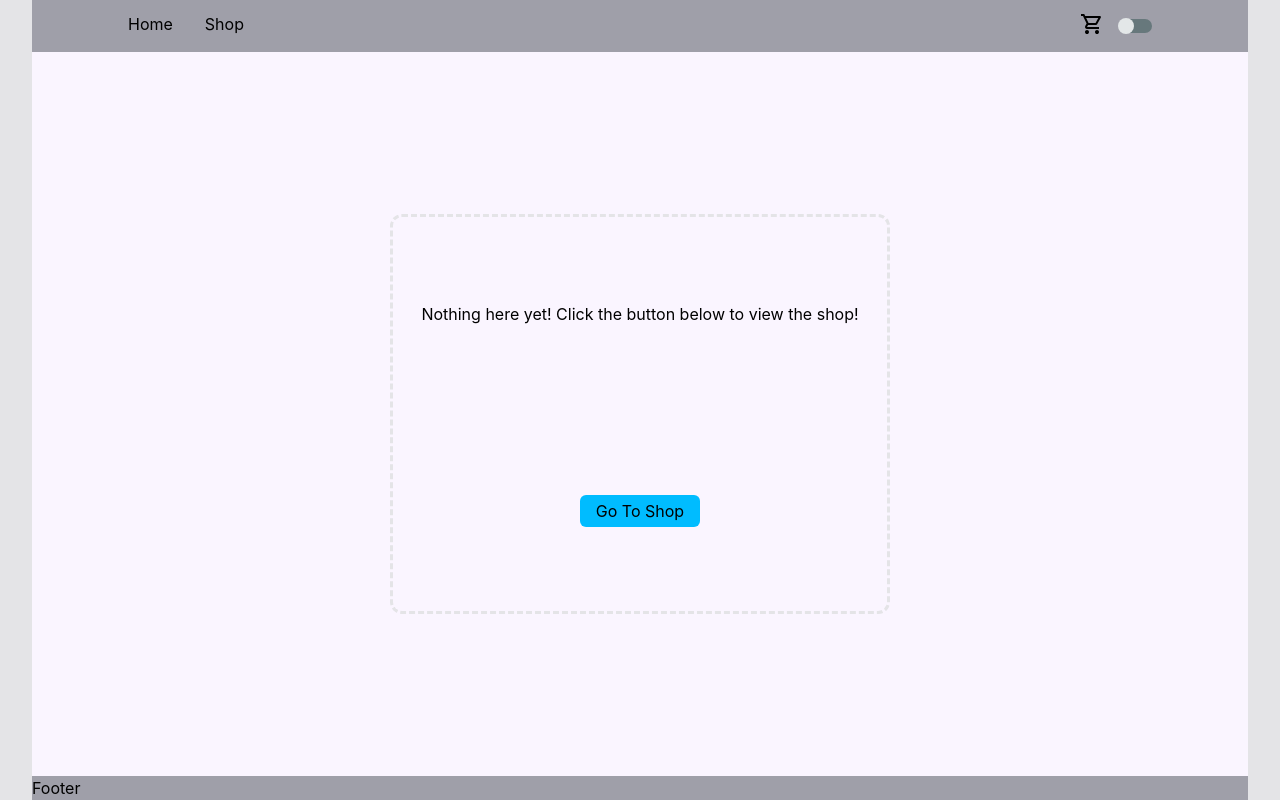
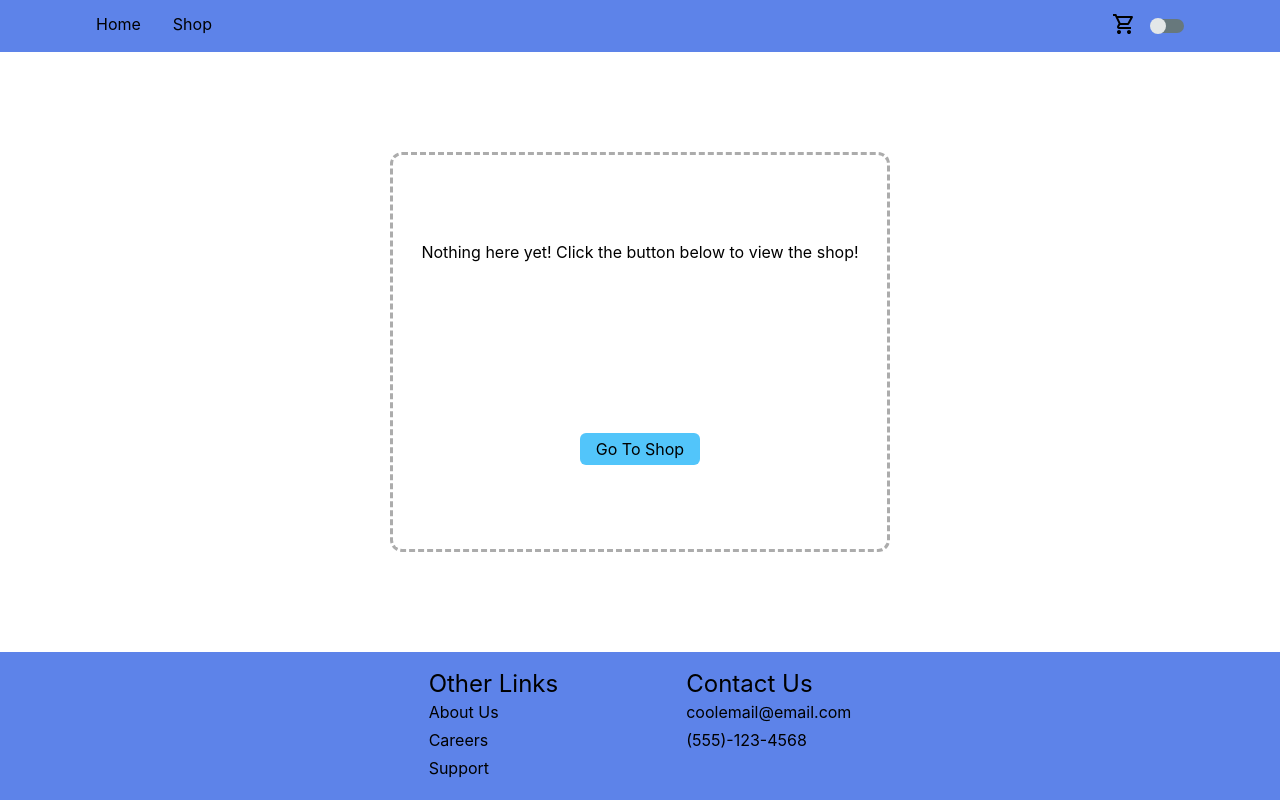
Before and after one commit to Salads/odin-react-shopping-cart, a React (Vite) app: page / in a window 1280 px wide. Built offline with nearby package versions, Linux system fonts and the light colour scheme; no server answers.

Commit message:
Add theme switching functionality, Fill out simple footer.

```diff
--- a/src/App.css
+++ b/src/App.css
@@ -0,0 +1,28 @@
+
+.light-theme {
+	--color-background: white;
+	--color-item-background: white;
+	--color-navbar-background: hsl(224, 76%, 64%);
+	--color-border: rgb(172, 172, 172);
+	--color-button-primary: hsl(199, 94%, 65%);
+	--color-button-primary-hover: hsl(199, 94%, 50%);
+	--color-text-primary: black;
+	--color-text-secondary: rgb(126, 125, 125);
+	--color-button-cart-add: rgb(255, 207, 50);
+	--color-button-cart-add-hover: rgb(245, 189, 4);
+	--color-button-cart-mod: white;
+}
+
+.dark-theme {
+	--color-background: black;
+	--color-navbar-background: hsl(224, 50%, 50%);
+	--color-item-background: rgb(43, 72, 88);
+	--color-border: grey;
+	--color-button-primary: rgb(0, 119, 255);
+	--color-button-primary-hover: rgb(4, 100, 211);
+	--color-text-primary: white;
+	--color-text-secondary: rgb(187, 187, 187);
+	--color-button-cart-add: rgb(255, 207, 50);
+	--color-button-cart-add-hover: rgb(245, 189, 4);
+	--color-button-cart-mod: white;
+}
--- a/src/App.jsx
+++ b/src/App.jsx
@@ -1,5 +1,6 @@
 import { useEffect, useState } from 'react'
 import { Outlet  } from 'react-router';
+import './App.css';
 
 import Navbar from './components/NavBar.jsx';
 import Footer from './components/Footer.jsx';
@@ -83,10 +84,12 @@ function App() {
     setCartItems(...newItems);
   }
 
+  let themeClass = isLightTheme ? "light-theme" : "dark-theme";
+
   return (
-    <div className='flex flex-col w-full min-h-dvh bg-zinc-200 px-8'>
+    <div className={`${themeClass} text-(--color-text-primary) flex flex-col w-full min-h-dvh bg-(--color-background)`}>
       <Navbar totalCartItems={totalCartItems} isLightTheme={isLightTheme} toggleTheme={toggleTheme}></Navbar>
-      <div className='flex flex-col flex-1 bg-purple-50'>
+      <div className='flex flex-col flex-1 bg-(--color-background)'>
         <Outlet context={{products, cartItems, setCartItemQuantity, removeCartItem}}/>
       </div>
       <Footer></Footer>
--- a/src/components/Footer.jsx
+++ b/src/components/Footer.jsx
@@ -1,8 +1,18 @@
 
 function Footer() {
 	return (
-		<div className="bg-zinc-400">
-			<p>Footer</p>
+		<div className="flex justify-center gap-32 py-4 bg-(--color-navbar-background)">
+			<div className="flex flex-col">
+				<p className="footer-section">Other Links</p>
+				<p className="footer-link">About Us</p>
+				<p className="footer-link">Careers</p>
+				<p className="footer-link">Support</p>
+			</div>
+			<div className="flex flex-col">
+				<p className="footer-section">Contact Us</p>
+				<p className="footer-link">coolemail@email.com</p>
+				<p className="footer-link">(555)-123-4568</p>
+			</div>
 		</div>
 	);
 }
--- a/src/components/ItemCartButton.jsx
+++ b/src/components/ItemCartButton.jsx
@@ -17,7 +17,7 @@ function ItemCartButton(props) {
 		return(
 			<button
 				onClick={onClickAddToCart}
-				className="btn-cart-shadow btn-cart-new">Add to Cart</button>
+				className="btn-cart-shadow btn-cart-new text-black">Add to Cart</button>
 		);
 	}
 
@@ -25,17 +25,17 @@ function ItemCartButton(props) {
 		internals = (
 			<>
 				<button className="btn-cart-sub" onClick={onClickSubtractFromCart}><img src={deleteSVG}/></button>
-				<p className='mx-8 cursor-default'>{props.quantity}</p>
-				<button  className="btn-cart-sub" onClick={onClickAddToCart}>+</button>
+				<p className='mx-8 cursor-default text-black'>{props.quantity}</p>
+				<button  className="btn-cart-sub text-black" onClick={onClickAddToCart}>+</button>
 			</>
 		);
 	}
 	else {
 		internals = (
 			<>
-				<button  className="btn-cart-sub" onClick={onClickSubtractFromCart}>-</button>
-				<p className='mx-8 cursor-default'>{props.quantity}</p>
-				<button  className="btn-cart-sub" onClick={onClickAddToCart}>+</button>
+				<button  className="btn-cart-sub text-black" onClick={onClickSubtractFromCart}>-</button>
+				<p className='mx-8 cursor-default text-black'>{props.quantity}</p>
+				<button  className="btn-cart-sub text-black" onClick={onClickAddToCart}>+</button>
 			</>
 		);
 	}
--- a/src/components/NavBar.jsx
+++ b/src/components/NavBar.jsx
@@ -6,7 +6,7 @@ import ThemeToggle from "./ThemeToggle.jsx";
 function NavBar(props) {
 
 	return (
-		<div className="flex justify-between px-24 py-3 sticky top-0 bg-zinc-400">
+		<div className="flex justify-between px-24 py-3 sticky top-0 bg-(--color-navbar-background)">
 			<div className="flex gap-8">
 				<Link to="/" className="nav-underline">Home</Link>
 				<Link to="shop" className="nav-underline">Shop</Link>
--- a/src/components/ShopItem.jsx
+++ b/src/components/ShopItem.jsx
@@ -8,10 +8,10 @@ function ShopItem({productData, quantity, cartCallbacks}) {
 	return (
 		<div className={`
 			flex flex-col items-center
-			border-solid border-gray-400 border-2 rounded-xl
+			border-solid border-(--color-border) border-2 rounded-xl
 			max-w-96
 			px-8 py-4
-			bg-white
+			bg-(--color-item-background)
 			gap-4
 		`} data-id={productData.id}>
 			<img src={productData.image} className='h-48 w-auto'/>
@@ -25,7 +25,7 @@ function ShopItem({productData, quantity, cartCallbacks}) {
 				<p>{productData.category}</p>
 			</div>
 			<div className='flex-1'>
-				<p className='mb-6 line-clamp-4' title={productData.description}>{productData.description}</p>
+				<p className='mb-6 line-clamp-4 text-(--color-text-secondary)' title={productData.description}>{productData.description}</p>
 			</div>
 			<div className='flex flex-row items-end justify-between w-full'>
 				<p className='self-center'>${productData.price}</p>
--- a/src/index.css
+++ b/src/index.css
@@ -25,11 +25,11 @@
 }
 
 @utility btn-primary {
-	@apply px-4 py-1 bg-sky-400 w-fit h-fit self-center rounded-md cursor-pointer;
+	@apply px-4 py-1 bg-(--color-button-primary) w-fit h-fit self-center rounded-md cursor-pointer;
 
 	&:hover {
 		box-shadow: 2px 2px 5px grey;
-		@apply bg-sky-500
+		@apply bg-(--color-button-primary-hover)
 	}
 
 	&:active {
@@ -50,10 +50,10 @@
 
 @utility btn-cart-new {
 	@apply btn-cart-shadow;
-	@apply px-4 py-0.5 w-fit h-fit cursor-pointer rounded-xl bg-amber-300;
+	@apply px-4 py-0.5 w-fit h-fit cursor-pointer rounded-xl bg-(--color-button-cart-add);
 
 	&:hover {
-		@apply bg-amber-400;
+		@apply bg-(--color-button-cart-add-hover);
 	}
 }
 
@@ -65,3 +65,11 @@
 @utility btn-cart-sub {
 	@apply size-6 self-center cursor-pointer;
 }
+
+@utility footer-section {
+	@apply text-2xl text-(--color-text-primary) cursor-default;
+}
+
+@utility footer-link {
+	@apply nav-underline cursor-pointer w-fit;
+}
--- a/src/pages/HomePage.jsx
+++ b/src/pages/HomePage.jsx
@@ -8,7 +8,7 @@ function HomePage() {
 					border-3 border-dashed rounded-xl
 					w-125 h-100
 
-					border-zinc-200
+					border-(--color-border)
 				`}>
 				<p>
 					Nothing here yet! Click the button below to view the shop!
```
